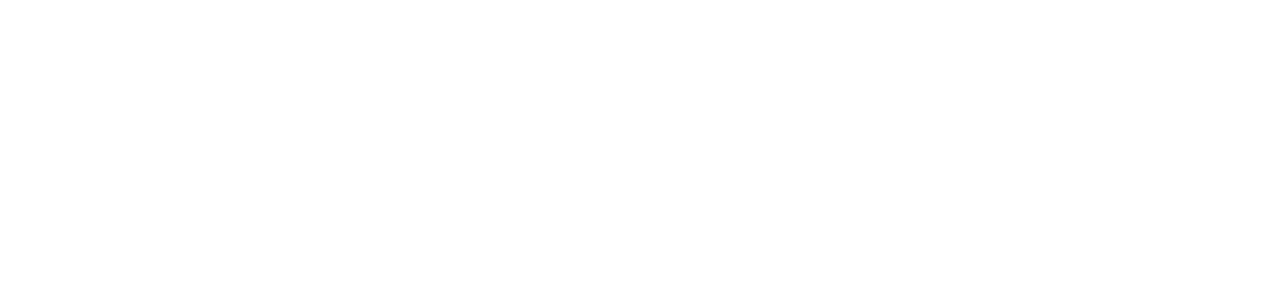
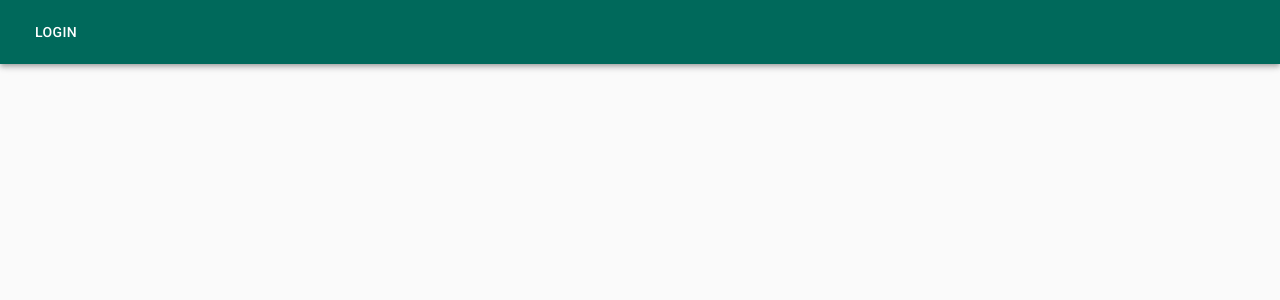
Before and after one commit to markdstevens/ssr-ts-react-webpack-boilerplate, a React app: page / in a window 1280 px wide. Shown: the top 300 px of the page. Built offline with nearby package versions, Linux system fonts and the light colour scheme.

Commit message:
saving work

```diff
--- a/bundle-size.conf.js
+++ b/bundle-size.conf.js
@@ -32,7 +32,7 @@ module.exports = {
   server: [
     {
       name: 'server.js',
-      maxSize: '11Kb'
+      maxSize: '11.6Kb'
     },
     {
       name: 'loadable-stats.json',
--- a/src/common/components/App.tsx
+++ b/src/common/components/App.tsx
@@ -1,4 +1,4 @@
-import React, { FunctionComponent, Profiler, StrictMode } from 'react';
+import React, { FunctionComponent, Profiler } from 'react';
 import { Route, Switch } from 'react-router-dom';
 import { GenericState } from 'utils/store';
 import { controllers } from 'controllers';
@@ -6,10 +6,17 @@ import { ErrorBoundary } from 'components/common/ErrorBoundary';
 import { logger } from 'utils/logger';
 import { ServerDataContext } from 'utils/server-data-context';
 import { RouteComponentProps } from 'react-router-dom';
+import { AppBar, Toolbar, Button, Container } from '@material-ui/core';
+import { PageWrapper } from './PageWrapper';
 
 export const App: FunctionComponent<GenericState> = ({ data: initialServerData }) => (
-  <StrictMode>
-    <main>
+  <PageWrapper>
+    <AppBar position="static">
+      <Toolbar>
+        <Button color="inherit">Login</Button>
+      </Toolbar>
+    </AppBar>
+    <Container maxWidth="lg">
       <ServerDataContext.Provider value={initialServerData}>
         <Switch>
           {controllers.map(({ path, exact, page: Page }) => (
@@ -28,7 +35,7 @@ export const App: FunctionComponent<GenericState> = ({ data: initialServerData }
           ))}
         </Switch>
       </ServerDataContext.Provider>
-    </main>
-  </StrictMode>
+    </Container>
+  </PageWrapper>
 );
 App.displayName = 'App';
--- /dev/null
+++ b/src/common/components/PageWrapper.tsx
@@ -0,0 +1,27 @@
+import React, { FC, StrictMode } from 'react';
+import { createMuiTheme, CssBaseline, ThemeProvider } from '@material-ui/core';
+
+const theme = createMuiTheme({
+  palette: {
+    primary: {
+      light: '#249081',
+      main: '#00695B',
+      dark: '#003830'
+    },
+    secondary: {
+      light: '#315798',
+      main: '#0A306F',
+      dark: '#02173B'
+    }
+  }
+});
+
+export const PageWrapper: FC = ({ children }) => (
+  <StrictMode>
+    <CssBaseline>
+      <ThemeProvider theme={theme}>
+        <main>{children}</main>
+      </ThemeProvider>
+    </CssBaseline>
+  </StrictMode>
+);
--- a/src/common/controllers/home.ts
+++ b/src/common/controllers/home-controller.ts
@@ -1,7 +1,7 @@
 import { BaseController } from 'controllers/base-controller';
 import loadable from '@loadable/component';
 
-export class HomeController extends BaseController {
-  public path = '/home';
+export default class HomeController extends BaseController {
+  public path = '/hello';
   public component = loadable(() => import('../pages/home'));
 }
--- a/src/common/controllers/init.ts
+++ b/src/common/controllers/init.ts
@@ -1,8 +1,4 @@
 import { Controller } from './types';
-import { HomeController } from './home';
+import HomeController from './home-controller';
 
-const controllers: Controller[] = [HomeController].map(PageController =>
-  new PageController().init()
-);
-
-export { controllers };
+export const controllers: Controller[] = [new HomeController().init()];
--- a/src/common/controllers/types.ts
+++ b/src/common/controllers/types.ts
@@ -23,3 +23,9 @@ export interface Controller<T = any, R = any> {
   clientFetch?: ClientFetch<T>;
   init: () => Controller<T, R>;
 }
+
+interface ControllerTwo {
+  path: string;
+  exact: boolean;
+  isApi: boolean;
+}
--- a/src/common/pages/home.tsx
+++ b/src/common/pages/home.tsx
@@ -1,6 +1,17 @@
 import React, { FC } from 'react';
 import { RouteComponentProps } from 'react-router-dom';
+import Button from '@material-ui/core/Button';
 
-const Home: FC<RouteComponentProps> = () => <div>Hello, World!</div>;
+const Home: FC<RouteComponentProps> = () => (
+  <>
+    <Button variant="contained" color="primary">
+      Primary
+    </Button>
+
+    <Button variant="contained" color="secondary">
+      Secondary
+    </Button>
+  </>
+);
 
 export default Home;
--- a/src/common/styles/global.scss
+++ b/src/common/styles/global.scss
@@ -3,6 +3,5 @@ body {
 }
 
 main {
-  width: 10em;
   margin: 0 auto;
 }
```
Also changed, not shown: package.json (+34 -32 lines), .eslintrc.json, src/public/index.ejs, 2 other files (tests, documents, lock files or other folders).
